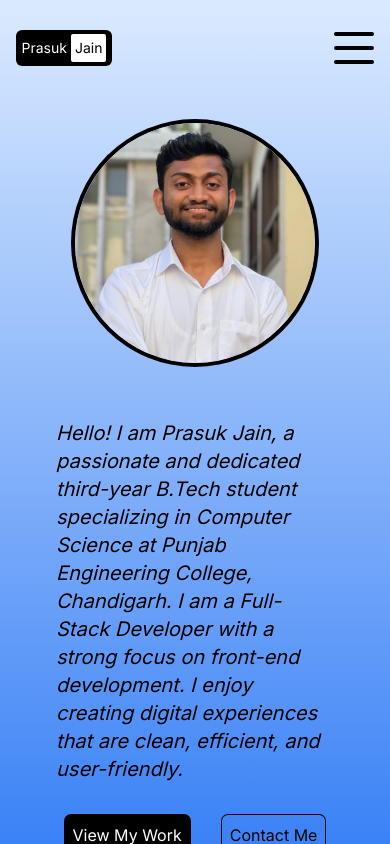
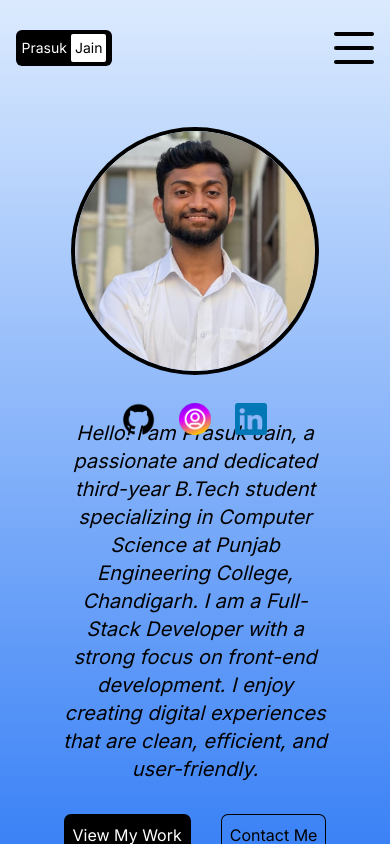
Before and after one commit to prasukjain07/MyPortfolio, a Next.js app: page / in a window 390 px wide. Built offline with nearby package versions, Linux system fonts and the light colour scheme.

Commit message:
Social Media added

```diff
--- a/src/app/contact/page.jsx
+++ b/src/app/contact/page.jsx
@@ -3,6 +3,7 @@ import React, { useRef } from 'react';
 import emailjs from '@emailjs/browser';
 import { motion } from "framer-motion";
 import { useState } from "react";
+import Link from 'next/link';
 const ContactPage = () => {
 
     const [success, setSuccess] = useState(false)
@@ -35,7 +36,7 @@ const ContactPage = () => {
     return (
 
 
-        <motion.div  className="h-full" initial={{ y: "-200vh" }} animate={{ y: "0%" }} transition={{ duration: 1 }}>
+        <motion.div className="h-full" initial={{ y: "-200vh" }} animate={{ y: "0%" }} transition={{ duration: 1 }}>
             <div className="h-full flex flex-col lg:flex-row px-4 sm:px-8 md:px-12 lg:px-20 xl:px-32 overflow-scroll">
                 {/* TextContainer  */}
                 <div className="flex flex-col lg:h-full lg:w-1/2 gap-8 lg:mt-[30vh] text-center">
@@ -43,6 +44,18 @@ const ContactPage = () => {
                         Work with Me :)
                     </p>
                     <p className="text-xl">You can contact me via form or at <i>prasukjain0703@gmail.com</i></p>
+
+                    <div className="md:hidden flex gap-6 justify-center items-center">
+                        <Link href="https://github.com/prasukjain07">
+                            <img src="/github.png" className="h-8 w-8" />
+                        </Link>
+                        <Link href="https://www.instagram.com/prasukjain_07">
+                            <img src="/instagram.png" className="h-8 w-8" />
+                        </Link>
+                        <Link href="https://www.linkedin.com/in/prasuk-jain-1053b5244/">
+                            <img src="/linkedin.png" className="h-8 w-8" />
+                        </Link>
+                    </div>
 
                 </div>
                 {/* Form Container  */}
@@ -62,7 +75,7 @@ const ContactPage = () => {
                 </form>
 
             </div>
-            </motion.div>
+        </motion.div>
     )
 }
 
--- a/src/app/page.jsx
+++ b/src/app/page.jsx
@@ -6,9 +6,9 @@ import Link from "next/link";
 const Homepage = () => {
   return (
     <motion.div className="h-full" initial={{ y: "-200vh" }} animate={{ y: "0%" }} transition={{ duration: 1 }}>
-      <div className="flex flex-col gap-20 lg:flex-row h-full px-4 sm:px-8 md:px-12 lg:px-20 xl:px-30 ">
+      <div className="flex flex-col lg:flex-row h-full px-4 sm:px-8 md:px-12 lg:px-20 xl:px-30 ">
         {/* Image */}
-        <div className="h-1/2 lg:h-full lg:w-1/2 relative flex justify-center items-center">
+        <div className="h-1/2 lg:h-full lg:w-1/2 relative flex flex-col gap-8 justify-center items-center">
           <div className="relative sm:w-96 sm:h-96 h-60 w-60  rounded-full overflow-hidden ring-4 ring-black">
             <Image
               src="/mypic.jpeg"
@@ -18,11 +18,22 @@ const Homepage = () => {
               alt="My Picture"
             />
           </div>
+          <div className="md:hidden flex gap-6 justify-center items-center">
+            <Link href="https://github.com/prasukjain07">
+              <img src="/github.png" className="h-8 w-8" />
+            </Link>
+            <Link href="https://www.instagram.com/prasukjain_07">
+              <img src="/instagram.png" className="h-8 w-8" />
+            </Link>
+            <Link href="https://www.linkedin.com/in/prasuk-jain-1053b5244/">
+              <img src="/linkedin.png" className="h-8 w-8" />
+            </Link>
+          </div>
         </div>
         {/* Text */}
         <div className="h-1/2 lg:h-full lg:w-1/2 lg:gap-8 p-10 pt-0 flex flex-col gap-8 items-center justify-center ">
           <div>
-            <h1 className="italic text-xl md:text-2xl md:mt-2">Hello! I am Prasuk Jain, a passionate and dedicated third-year B.Tech student specializing in Computer Science at Punjab Engineering College, Chandigarh. I am a Full-Stack Developer with a strong focus on front-end development. I enjoy creating digital experiences that are clean, efficient, and user-friendly.</h1>
+            <h1 className="italic text-xl md:text-2xl md:mt-2 text-center">Hello! I am Prasuk Jain, a passionate and dedicated third-year B.Tech student specializing in Computer Science at Punjab Engineering College, Chandigarh. I am a Full-Stack Developer with a strong focus on front-end development. I enjoy creating digital experiences that are clean, efficient, and user-friendly.</h1>
           </div>
           <div className="flex gap-8 w-full justify-center lg:justify-normal">
             <Link href="/portfolio">
```
